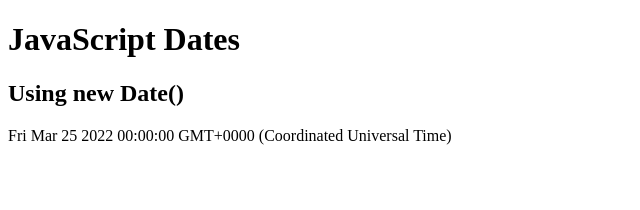
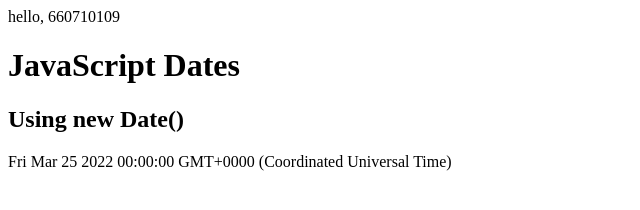
Before and after one commit to 660710109/517101_109, a plain HTML site: page index.html in a window 1280 px wide. Shown: the whole page, without its empty margins (0-640 px from the left). Drawn offline with Linux system fonts and the light colour scheme.

```diff
--- a/index.html
+++ b/index.html
@@ -1,7 +1,7 @@
 <!DOCTYPE html>
 <html>
 <body>
-
+hello, 660710109
 <h1>JavaScript Dates</h1>
 <h2>Using new Date()</h2>
 
```
